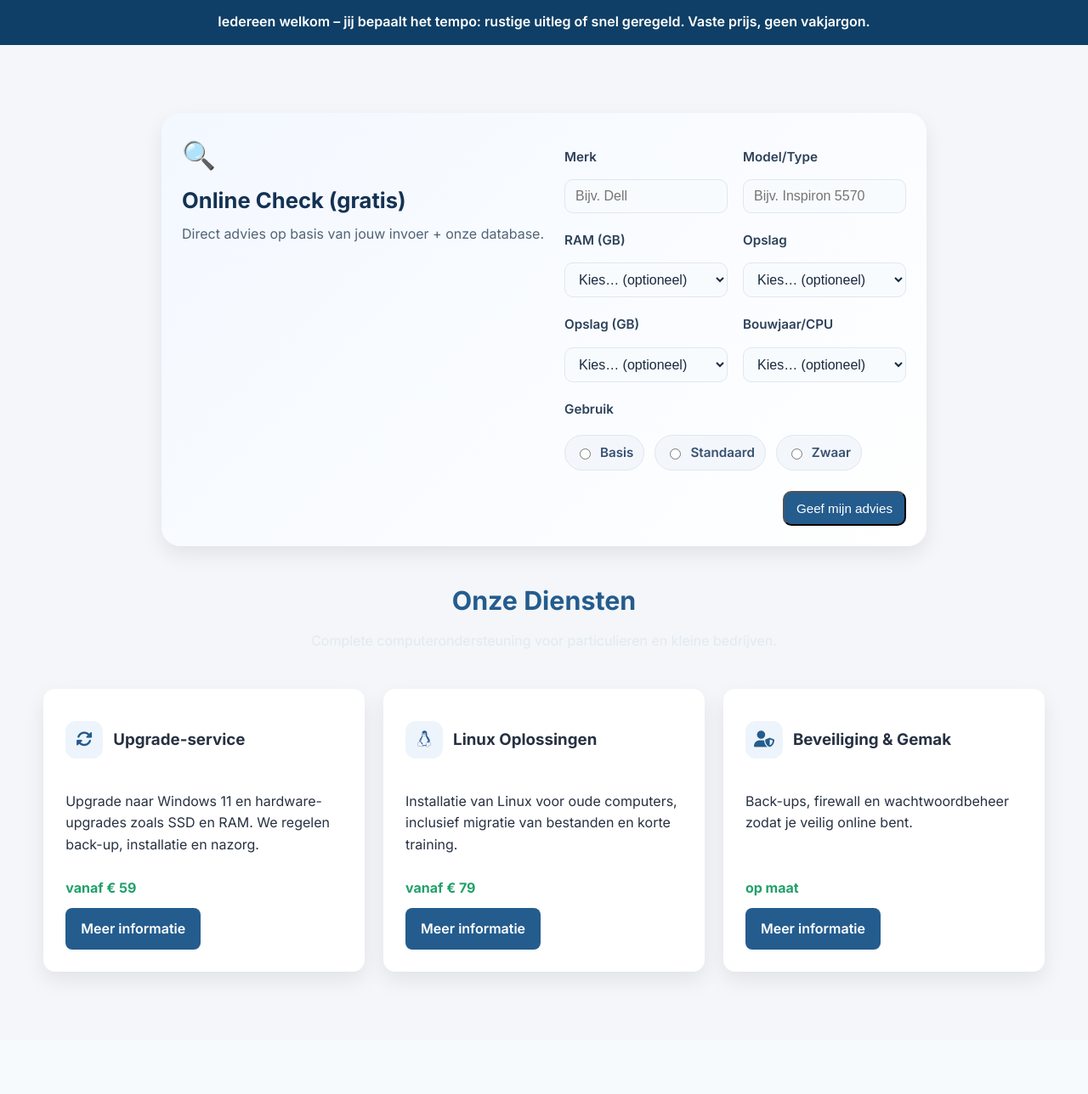
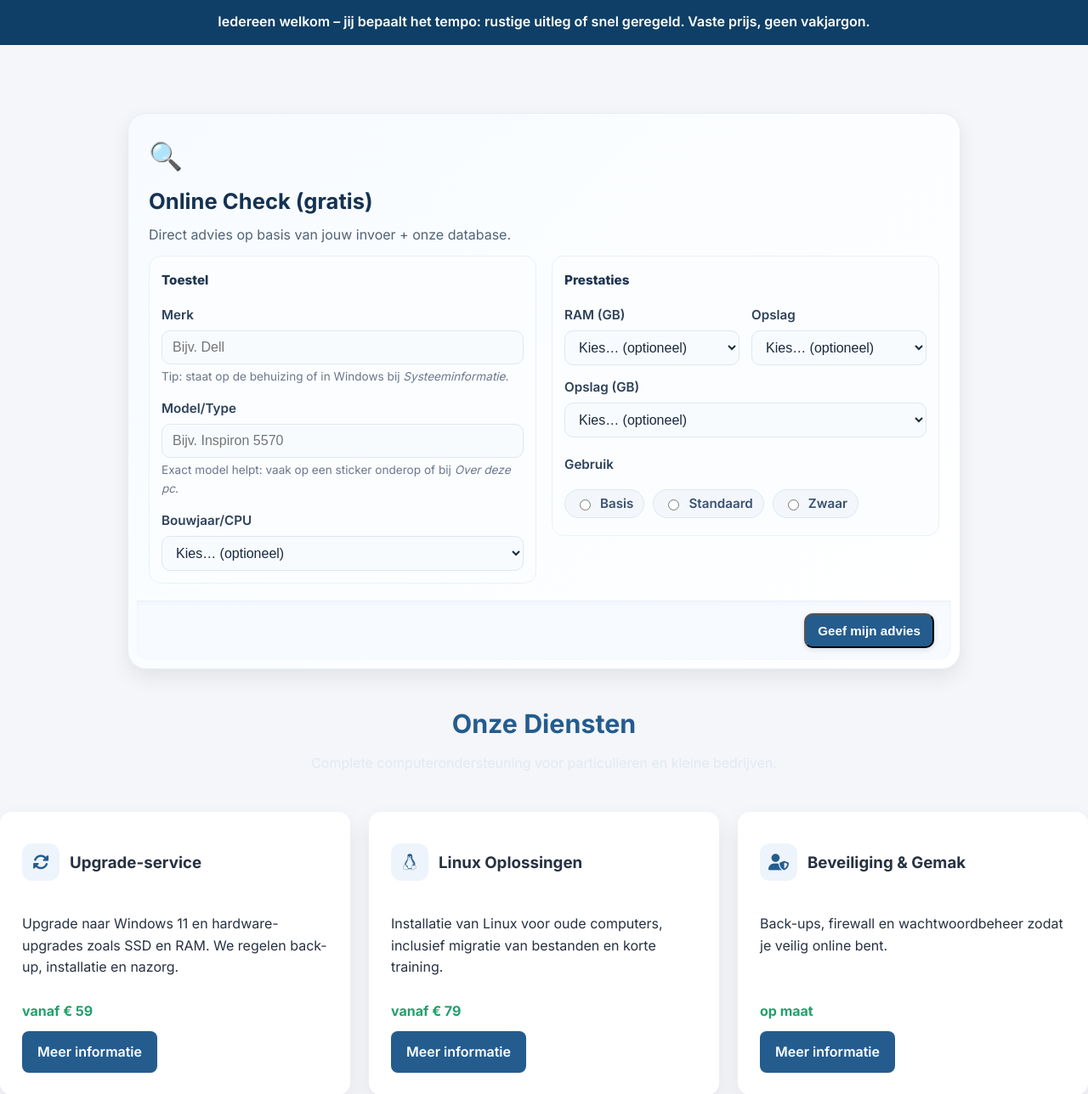
Before and after one commit to roppunt/pcslim, a PHP site: page / in a window 1280 px wide. Shown: the part 762-2050 px from the top of the page at 85% size. Run offline with PHP 8.4, Linux system fonts and the light colour scheme; data comes from the database, SQL or seed files in the repository.

Commit message:
Online Check kaart verbeterd + knop in kaart geplaatst

```diff
--- a/assets/styles-inline.css
+++ b/assets/styles-inline.css
@@ -144,3 +144,48 @@
   .linux-benefits { grid-template-columns: 1fr; }
   .linux-options { grid-template-columns: 1fr; }
 }
+
+.advice-form-submit {
+  margin-top: 12px;
+  grid-column: 1 / -1;
+  justify-content: flex-end;
+}
+
+@media (max-width: 719px) {
+  .advice-form-submit { justify-content: center; }
+}
+
+/* Laat de knop onderdeel worden van de kaart */
+#advice-highlight-inner,
+#card-online-check {
+  position: relative;
+}
+
+#advice-highlight-inner form {
+  padding-bottom: 16px; /* ruimte voor knop */
+}
+
+.advice-form-submit {
+  background: #f7fbff;
+  border-top: 1px solid #eaf1f9;
+  border-radius: 0 0 14px 14px;
+  margin: 18px -14px -14px; /* breder zodat hij 'in de kaart' valt */
+  padding: 14px 20px;
+  display: flex;
+  justify-content: flex-end;
+  box-shadow: inset 0 2px 6px rgba(0,0,0,0.03);
+}
+
+/* knop zelf iets breder */
+.advice-form-submit .btn-primary {
+  background: var(--primary);
+  border-radius: 10px;
+  font-weight: 600;
+  padding: 12px 22px;
+  box-shadow: 0 2px 6px rgba(0,0,0,.12);
+}
+
+.advice-form-submit .btn-primary:hover {
+  background: var(--primary-600);
+  transform: translateY(-1px);
+}
--- a/index.html
+++ b/index.html
@@ -106,7 +106,7 @@
     .form-row{margin-bottom:14px}
 
     details{background:#fff;border-radius:12px;box-shadow:var(--shadow);padding:18px;margin-bottom:12px}
-    summary{cursor:pointer;font-weight:700;color:var(--primary)}
+    summary{cursor:pointer;font-weight:700;color:#primary}
     summary::-webkit-details-marker{display:none}
     summary:after{content:"+";float:right;font-weight:800}
     details[open] summary:after{content:"–"}
@@ -127,65 +127,81 @@
     #card-online-check::before, #card-online-check::after { pointer-events: none !important; }
     #card-online-check form, #card-online-check form * { pointer-events: auto !important; }
 
-    /* mini UI helpers voor Online Check */
+    /* Mini UI helpers voor Online Check */
     .lbl{display:block;font-weight:600;color:#2d4159;margin:2px 0 6px;}
+    .hint{display:block;font-size:.85rem;color:#6b778c;margin-top:4px}
     .inp{width:100%;padding:10px 12px;border-radius:10px;border:1px solid #dfe7ef;background:#f8fbfe;color:#1a2a3f;}
     .inp:focus{outline:none;border-color:#9ac3ff;background:#fff;}
-    .chip{display:inline-flex;gap:8px;align-items:center;padding:8px 12px;border-radius:999px;border:1px solid #dfe7ef;background:#f3f7fb;color:#395172;cursor:pointer;}
+    .chip{display:inline-flex;gap:8px;align-items:center;padding:8px 12px;border-radius:999px;border:1px solid #dfe7ef;background:#f3f7fb;color:#395172;cursor:pointer;line-height:1}
     .chip input{accent-color:#2e66a7}
     .btn-ghost{all:unset;border:1px solid #dfe7ef;color:#274564;background:#fff;padding:10px 14px;border-radius:10px;cursor:pointer;}
-  .advice-highlight{margin:0 auto 40px;width:100%;max-width:900px}
-  .advice-highlight-inner{background:linear-gradient(135deg,#f3f8ff,#ffffff);padding:24px;border-radius:22px;box-shadow:var(--shadow)}
+
+    /* Online Check – Kaart */
+    .advice-highlight{margin:0 auto 40px;width:100%;max-width:980px}
+    .advice-highlight-inner{
+      background:linear-gradient(135deg,#f7fbff,#ffffff);
+      padding:24px;border-radius:22px;box-shadow:var(--shadow);border:1px solid #e7edf4
+    }
     .advice-highlight h2{margin:0 0 6px;font-size:1.6rem;color:#143253}
     .advice-highlight p{margin:0;color:#516476}
-  .advice-highlight .intro{display:flex;flex-direction:column;gap:8px;margin-bottom:20px}
+    .advice-highlight .intro{display:flex;flex-direction:column;gap:8px;margin:0 0 12px}
     .advice-highlight .intro-icon{font-size:32px}
+
+    /* Form grid + grove hiërarchie */
     .advice-form{
-    margin-top:14px;
-    display:grid;
-    gap:18px;
-    grid-template-columns:repeat(auto-fit,minmax(220px,1fr));
-    align-items:end;
+      margin-top:10px;
+      display:grid;gap:18px;align-items:end;
+      grid-template-columns:1fr;
     }
-  .advice-form > div:not(.advice-form-usage):not(.advice-form-submit){
-    display:flex;
-    flex-direction:column;
-    gap:8px;
+    .advice-form .group-title{font-weight:800;color:#1f3552;margin:2px 0 2px;font-size:.95rem}
+    .advice-form .group{
+      background:#fbfdff;border:1px solid #eaf1f9;border-radius:14px;padding:14px;
+      display:grid;gap:12px
     }
+    .advice-form .group.grid-2{grid-template-columns:1fr}
+    @media (min-width:720px){
+      .advice-form{grid-template-columns:1fr 1fr;gap:18px}
+      .advice-form .group.grid-2{grid-template-columns:1fr 1fr;gap:14px}
+    }
+
     .advice-form-usage{
-    display:flex;
-    flex-direction:column;
-    gap:12px;
-    grid-column:1/-1;
+      display:flex;flex-direction:column;gap:10px;grid-column:1/-1
     }
-  .usage-options{display:flex;gap:12px;flex-wrap:wrap;justify-content:flex-start}
+    .usage-options{display:flex;gap:10px;flex-wrap:wrap}
+    .usage-options .chip{user-select:none}
+
     .advice-form-submit{
-    display:flex;
-    gap:10px;
-    align-items:center;
-    justify-content:flex-end;
-    grid-column:1/-1;
+      display:flex;gap:10px;align-items:center;justify-content:flex-end;grid-column:1/-1;margin-top:2px
     }
-  @media (min-width:900px){
-    .advice-form-submit{grid-column:auto;justify-content:flex-end;justify-self:end}
-  }
-  .advice-result{margin-top:14px;display:none}
-  @media (min-width:620px){.advice-form{grid-template-columns:1fr 1fr}}
-  @media (min-width:620px){.advice-form-usage,.advice-form-submit{grid-column:1/-1}}
-  @media (min-width:720px){
-    .advice-highlight-inner{display:grid;grid-template-columns:auto 1fr;gap:24px;align-items:flex-start}
-    .advice-highlight .intro{margin:0}
-  }
-  @media (max-width:719px){
-    .advice-highlight-inner{gap:18px}
-  }
+
     /* Compacte primaire knop in de Online Check-kaart */
     #card-online-check .btn-primary {
-    padding: 10px 14px;
-    border-radius: 10px;
-    font-size: 0.95rem;
+      padding: 10px 14px;border-radius: 10px;font-size: 0.95rem;
     }
 
+    /* Resultaatkaart spacing */
+    .advice-result{margin-top:14px;display:none}
+    @media (min-width:720px){ .advice-result{margin-top:16px} }
+
+    /* Online Check: kolommen top-alignen en spacing aanscherpen */
+.advice-form{
+  align-items: start;     /* van 'end' naar 'start' */
+  row-gap: 14px;          /* iets compacter */
+}
+
+.advice-form .group{
+  margin: 0;              /* geen extra marge boven/onder de cards */
+}
+
+.advice-form-usage{
+  margin-top: 0;          /* ‘Gebruik’ direct onder de twee cards */
+  padding-top: 6px;
+}
+
+/* optioneel: iets minder ruimte voor de submitrij */
+.advice-form-submit{
+  margin-top: 6px;
+}
 
   </style>
 </head>
@@ -238,7 +254,7 @@
         <div>
           <span class="pill">Eerlijk advies • Snelle hulp</span>
           <h1>Wij maken jouw computer weer als nieuw</h1>
-          <p>Upgrade naar Windows 11, of – als dat niet kan – overstappen naar Linux. Wij zorgen dat je computer soepel werkt, met duidelijke uitleg en vaste prijsafspraak.</p>
+          <p>Upgrade naar Windows 11, of – als dat niet kan – overstappen op Linux. Wij zorgen dat je computer soepel werkt, met duidelijke uitleg en vaste prijsafspraak.</p>
           <div class="cta">
             <a class="btn btn-alt" href="#diensten">Bekijk onze diensten</a>
             <a class="btn btn-outline" href="#tarieven">Bekijk tarieven</a>
@@ -262,37 +278,54 @@
   <!-- Diensten -->
   <section id="diensten">
     <div class="container">
+      <!-- ONLINE CHECK -->
       <div class="advice-highlight">
         <div class="advice-highlight-inner" id="card-online-check">
           <div class="intro">
-            <div class="intro-icon">🔍</div>
+            <div class="intro-icon" aria-hidden="true">🔍</div>
             <div>
               <h2>Online Check (gratis)</h2>
               <p>Direct advies op basis van jouw invoer + onze database.</p>
             </div>
           </div>
 
-          <!-- Alleen merk & model verplicht; GET naar advies.php -->
-          <form id="pcslim-check-form" action="advise.php" method="get" class="advice-form">
+          <!-- Alleen merk & model verplicht; GET naar advise.php -->
+          <form id="pcslim-check-form" action="advise.php" method="get" class="advice-form" novalidate>
+            <!-- Linkerkolom: toestel -->
+            <div class="group">
+              <div class="group-title">Toestel</div>
               <div>
                 <label class="lbl" for="brand">Merk</label>
-              <input class="inp" id="brand" name="brand" placeholder="Bijv. Dell" required autocomplete="off">
+                <input class="inp" id="brand" name="brand" placeholder="Bijv. Dell" required autocomplete="off" aria-describedby="brandHelp">
+                <small id="brandHelp" class="hint">Tip: staat op de behuizing of in Windows bij <em>Systeeminformatie</em>.</small>
               </div>
               <div>
                 <label class="lbl" for="model">Model/Type</label>
-              <input class="inp" id="model" name="model" placeholder="Bijv. Inspiron 5570" required autocomplete="off">
+                <input class="inp" id="model" name="model" placeholder="Bijv. Inspiron 5570" required autocomplete="off" aria-describedby="modelHelp">
+                <small id="modelHelp" class="hint">Exact model helpt: vaak op een sticker onderop of bij <em>Over deze pc</em>.</small>
               </div>
+              <div>
+                <label class="lbl" for="cpu_year">Bouwjaar/CPU</label>
+                <select class="inp" id="cpu_year" name="cpu_year">
+                  <option value="">Kies… (optioneel)</option>
+                  <option value="pre2015">≤ 2014</option>
+                  <option value="2015-2017">2015–2017</option>
+                  <option value="2018-2020">2018–2020</option>
+                  <option value="2021plus">2021+</option>
+                </select>
+              </div>
+            </div>
+
+            <!-- Rechterkolom: prestaties -->
+            <div class="group">
+              <div class="group-title">Prestaties</div>
+              <div class="grid-2">
                 <div>
                   <label class="lbl" for="ram">RAM (GB)</label>
                   <select class="inp" id="ram" name="ram">
                     <option value="">Kies… (optioneel)</option>
-                <option>2</option>
-                <option>4</option>
-                <option>6</option>
-                <option>8</option>
-                <option>12</option>
-                <option>16</option>
-                <option>32</option>
+                    <option>2</option><option>4</option><option>6</option><option>8</option>
+                    <option>12</option><option>16</option><option>32</option>
                   </select>
                 </div>
                 <div>
@@ -304,49 +337,39 @@
                     <option value="Onbekend">Onbekend</option>
                   </select>
                 </div>
+              </div>
               <div>
                 <label class="lbl" for="storage_gb">Opslag (GB)</label>
                 <select class="inp" id="storage_gb" name="storage_gb">
                   <option value="">Kies… (optioneel)</option>
-                <option>120</option>
-                <option>240</option>
-                <option>256</option>
-                <option>480</option>
-                <option>500</option>
-                <option>512</option>
-                <option>960</option>
-                <option>1000</option>
-                <option>1024</option>
+                  <option>120</option><option>240</option><option>256</option><option>480</option>
+                  <option>500</option><option>512</option><option>960</option><option>1000</option><option>1024</option>
                 </select>
               </div>
-            <div>
-              <label class="lbl" for="cpu_year">Bouwjaar/CPU</label>
-              <select class="inp" id="cpu_year" name="cpu_year">
-                <option value="">Kies… (optioneel)</option>
-                <option value="pre2015">≤ 2014</option>
-                <option value="2015-2017">2015–2017</option>
-                <option value="2018-2020">2018–2020</option>
-                <option value="2021plus">2021+</option>
-              </select>
-            </div>
-
-            <div class="advice-form-usage">
-              <label class="lbl">Gebruik</label>
+                <!-- Gebruik geïntegreerd in prestaties -->
+  <div class="advice-form-usage" role="group" aria-labelledby="gebruikLabel">
+    <label id="gebruikLabel" class="lbl">Gebruik</label>
     <div class="usage-options">
       <label class="chip"><input type="radio" name="use" value="basis"> Basis</label>
       <label class="chip"><input type="radio" name="use" value="standaard"> Standaard</label>
       <label class="chip"><input type="radio" name="use" value="zwaar"> Zwaar</label>
     </div>
   </div>
-
-            <div class="advice-form-submit">
+</div><div class="advice-form-submit">
               <button type="submit" class="btn-primary">Geef mijn advies</button>
             </div>
+            </div>
+
+
+
+            <!-- Versturen -->
+
           </form>
 
-          <div id="pcslim-check-result" class="advice-result"></div>
+          <div id="pcslim-check-result" class="advice-result" aria-live="polite"></div>
         </div>
       </div>
+      <!-- /ONLINE CHECK -->
 
       <div class="section-title">
         <h2>Onze Diensten</h2>
@@ -720,6 +743,8 @@
     modelInp.addEventListener('input', loadModels);
   })();
   </script>
+
+  <!-- Online check submit + chat assist -->
   <script>
   (function(){
   const form   = document.getElementById('pcslim-check-form');
@@ -733,9 +758,7 @@
     const sourceKey = data.match && data.match.source && data.match.source !== 'models'
       ? data.match.source
       : null;
-    const sourceMap = {
-      models_ai_stage: 'bron: AI-verrijking (voorlopig)'
-    };
+    const sourceMap = { models_ai_stage: 'bron: AI-verrijking (voorlopig)' };
     const sourceNote = sourceKey ? `<div style="color:#99a6bd;font-size:0.8rem;margin-top:2px;">${sourceMap[sourceKey] || `bron: ${sourceKey}`}</div>` : '';
 
     return `
@@ -1064,7 +1087,7 @@
         }, {once:true});
       }
 
-      // startgesprek: geef context aan de assistent zonder het als bericht te tonen.
+      // startgesprek
       const autoMessage = `De bezoeker wil weten of Windows 11 mogelijk is. In het formulier staat merk "${state.brand}" en model "${state.model}", maar er is geen match (reden: ${state.reason||'onbekend'}). Gebruik eerst de context en probeer het exacte modelnummer/productcode te achterhalen (verwijs naar stickers, BIOS, Windows systeeminfo). Vraag pas daarna eventueel naar hardwaregegevens en doe maximaal één concrete vraag per beurt. Geen vragen over wensen of gebruik. Zodra je genoeg weet moet je een [[ADVISE ...]]-directive sturen.`;
       askAssistant(autoMessage, {displayUser:false});
     }
@@ -1095,9 +1118,7 @@
         throw new Error('Kon het antwoord niet lezen (ongeldige JSON).');
       }
 
-      if (!data) {
-        throw new Error(`Serverfout (${r.status})`);
-      }
+      if (!data) { throw new Error(`Serverfout (${r.status})`); }
       if (!r.ok && (!Object.prototype.hasOwnProperty.call(data, 'found') || data.error)) {
         throw new Error(data.error || `Serverfout (${r.status})`);
       }
```
Lines whose indentation alone changed are shown as unchanged.
